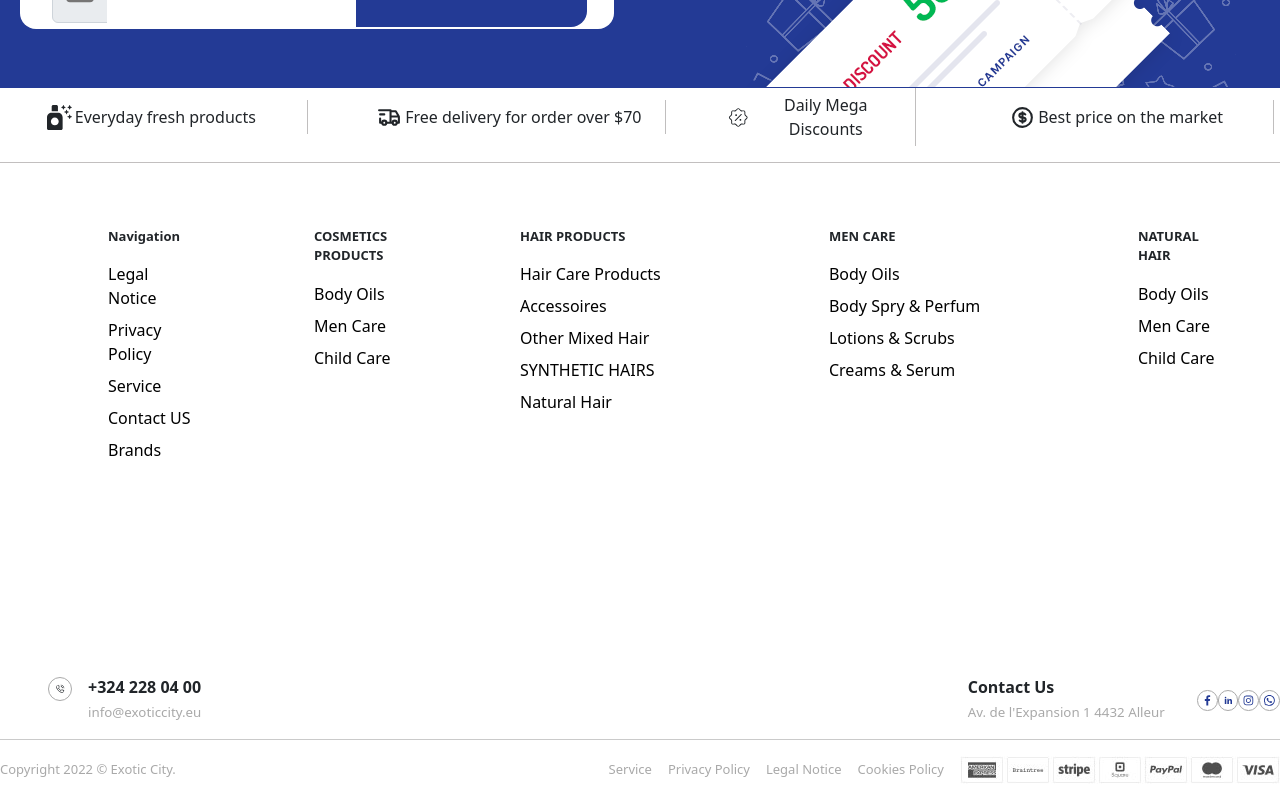
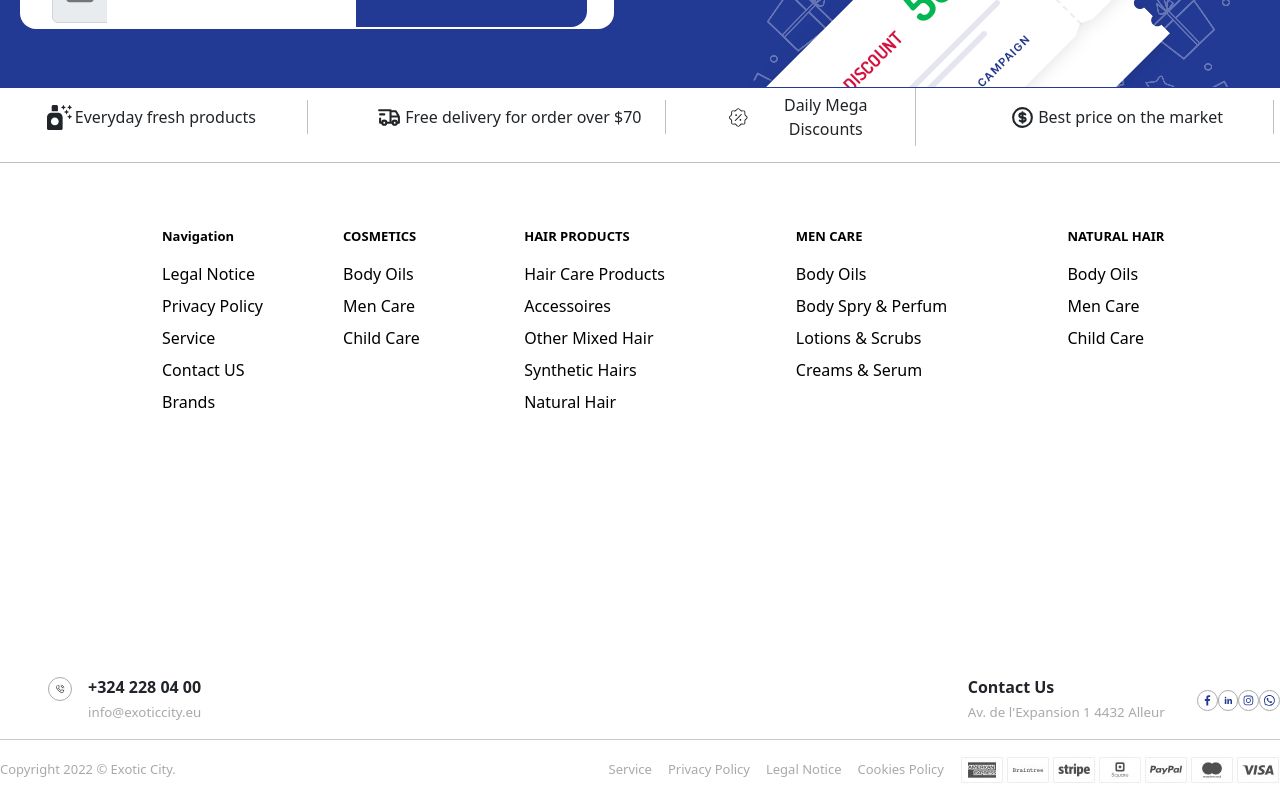
Before and after one commit to malikabdullahnaazar/exoticcity, a React (Create React App) app: page /shop in a window 1280 px wide. Shown: the part 3501-4301 px from the top of the page. Built offline with nearby package versions, Linux system fonts and the light colour scheme; no server answers.

Commit message:
adjusted footer menu bar

```diff
--- a/src/components/Footer/FooterMenu/FooterMenu.css
+++ b/src/components/Footer/FooterMenu/FooterMenu.css
@@ -15,15 +15,18 @@
 .footerMenu ul{
     list-style: none;
     position: relative;
-    padding-left: 6rem;
+    padding-left: 5rem;
 }
 
 .footerMenu ul li a{
     text-decoration: none;
     color: rgb(119, 118, 118);
-    font-size: smaller;
+    font-size: xx-small;
+    white-space: nowrap;
 }
-
+li {
+    white-space: nowrap;
+  }
 .footerMenu ul li a:hover{
     text-decoration: none;
     color: rgb(119, 118, 118);
@@ -40,4 +43,6 @@
     position: relative;
     font-weight: 600;
     font-size: small;
+    white-space: nowrap;
+    color: black;
 }
--- a/src/components/Footer/FooterMenu/FooterMenu.jsx
+++ b/src/components/Footer/FooterMenu/FooterMenu.jsx
@@ -1,10 +1,10 @@
 import React from 'react';
-import {Link} from 'react-router-dom';
+import { Link } from 'react-router-dom';
 import './FooterMenu.css';
 import 'bootstrap/dist/css/bootstrap.min.css';
 function FooterMenu() {
   return (
-    <div className="container-fluid footerMenu ">
+    <div className="container footerMenu ">
       <div className="row">
         <div className="col-md-2 ">
           <ul>
@@ -20,7 +20,7 @@ function FooterMenu() {
         </div>
         <div className="col-md-2">
           <ul>
-          <p>COSMETICS PRODUCTS</p>
+            <p>COSMETICS </p>
             <Link to="/shop/BODY OILS" className='text-decoration-none text-black'><li>Body Oils</li></Link>
             <Link to="/shop/HAIR CARE PRODUCTS" className='text-decoration-none text-black'><li>Men Care</li></Link>
             <Link to="/shop/CHILD CARE" className='text-decoration-none text-black'><li>Child Care</li></Link>
@@ -32,7 +32,7 @@ function FooterMenu() {
             <Link to="/shop/HAIR CARE PRODUCTS" className='text-decoration-none text-black'><li>Hair Care Products</li></Link>
             <Link to="/shop/ACCESSOIRES" className='text-decoration-none text-black'><li>Accessoires</li></Link>
             <Link to="/shop/HAIR COLOUR" className='text-decoration-none text-black'><li>Other Mixed Hair</li></Link>
-          <Link to="/shop/SYNTHETIC HAIRS" className='text-decoration-none text-black'><li>SYNTHETIC HAIRS</li></Link>
+            <Link to="/shop/SYNTHETIC HAIRS" className='text-decoration-none text-black'><li>Synthetic Hairs</li></Link>
             <Link to="/shop/NATURAL CONCENTRATES" className='text-decoration-none text-black'><li>Natural Hair</li></Link>
           </ul>
         </div>
```
Lines whose indentation alone changed are shown as unchanged.
